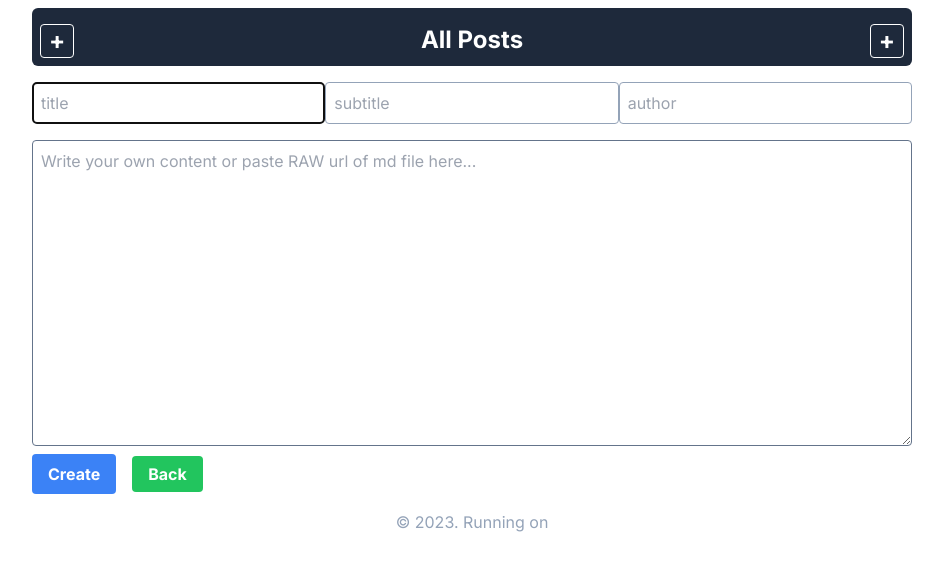
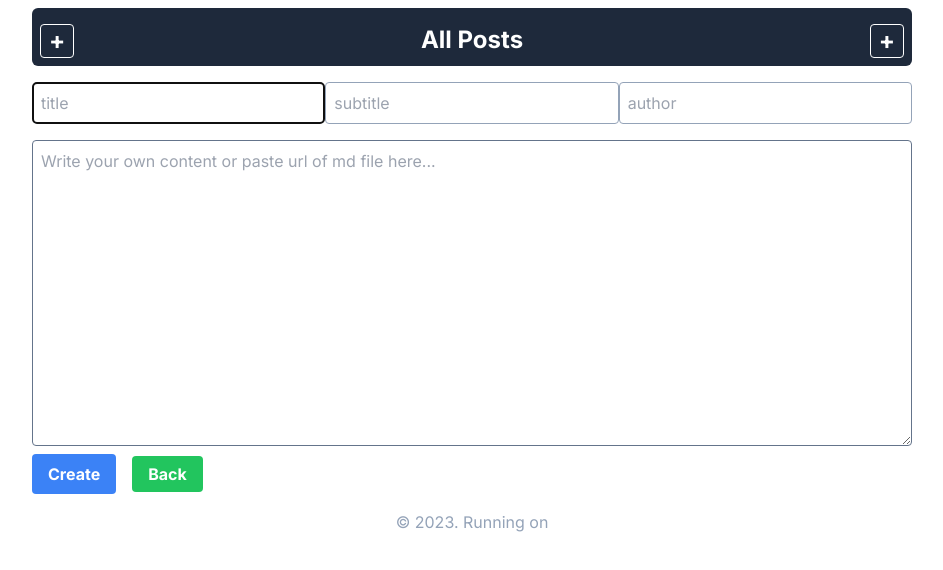
Before and after one commit to Albert0i/next-methinks, a Next.js app: page /posts/create in a window 1280 px wide. Shown: the top 570 px of the page, without its empty margins (168-1111 px from the left). Built offline with nearby package versions, Linux system fonts and the light colour scheme; no server answers.

Commit message:
minor wording fix

```diff
--- a/src/components/AddPost.jsx
+++ b/src/components/AddPost.jsx
@@ -47,7 +47,7 @@ const AddPost = (props) => {
       </div>
 
       <div className='flex flex-col mx-auto my-2'>
-        <textarea rows={12} cols={120} className='p-2 border rounded border-slate-500' placeholder='Write your own content or paste RAW url of md file here...'
+        <textarea rows={12} cols={120} className='p-2 border rounded border-slate-500' placeholder='Write your own content or paste url of md file here...'
         defaultValue={post.content} onChange={e => setPost({...post, content: e.target.value})} >
         </textarea>
       </div>
--- a/src/components/EditPost.jsx
+++ b/src/components/EditPost.jsx
@@ -68,7 +68,7 @@ const EditPost = (props) => {
       </div>
 
       <div className='flex flex-col mx-auto my-2'>
-        <textarea rows={12} cols={120} className='p-2 border rounded border-slate-500' placeholder='Write your own content or paste RAW url of md file here...'
+        <textarea rows={12} cols={120} className='p-2 border rounded border-slate-500' placeholder='Write your own content or paste url of md file here...'
         defaultValue={post.content} onChange={e => setPost({...post, content: e.target.value})} autoFocus >
         </textarea>
       </div>
```
